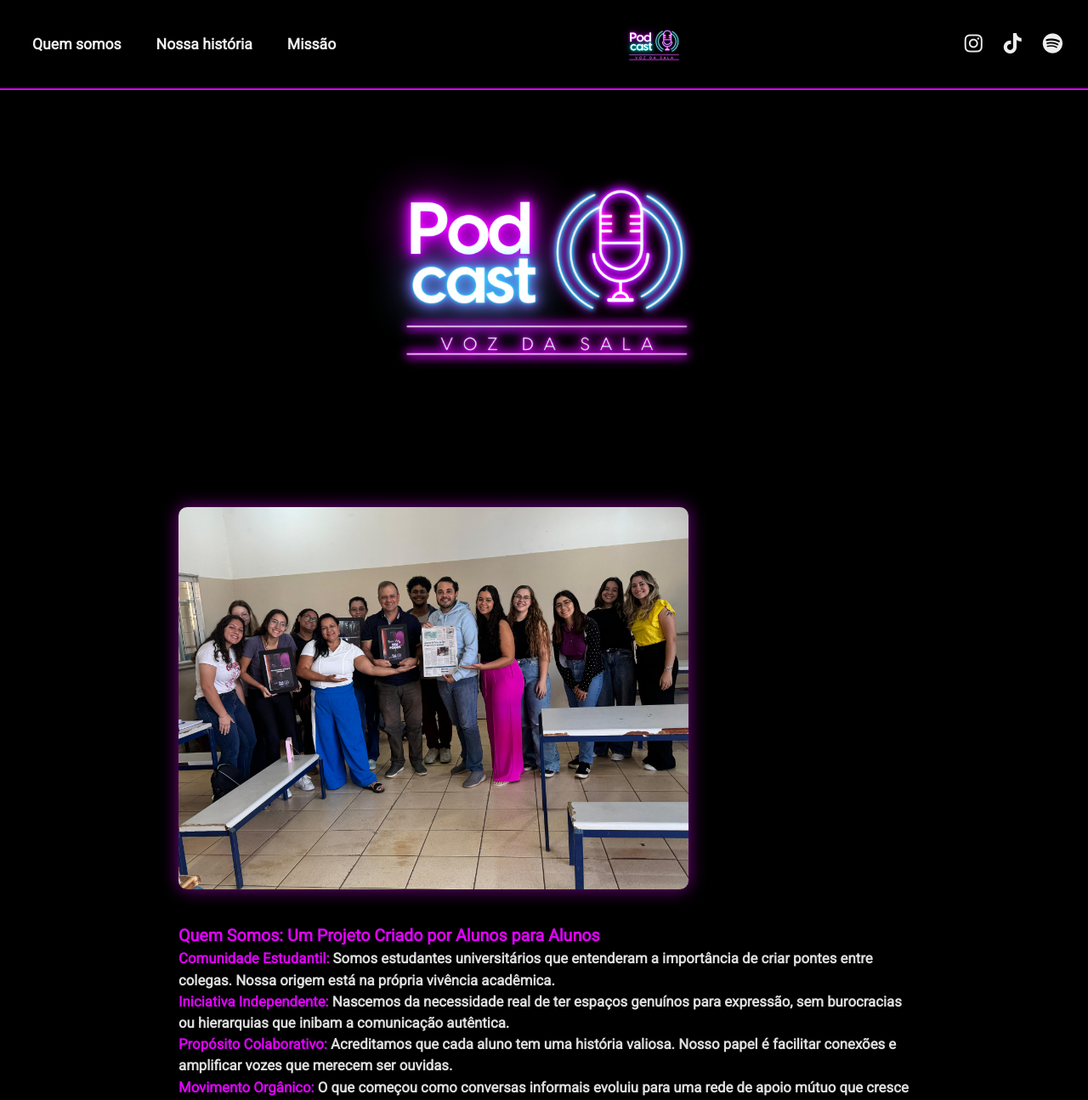
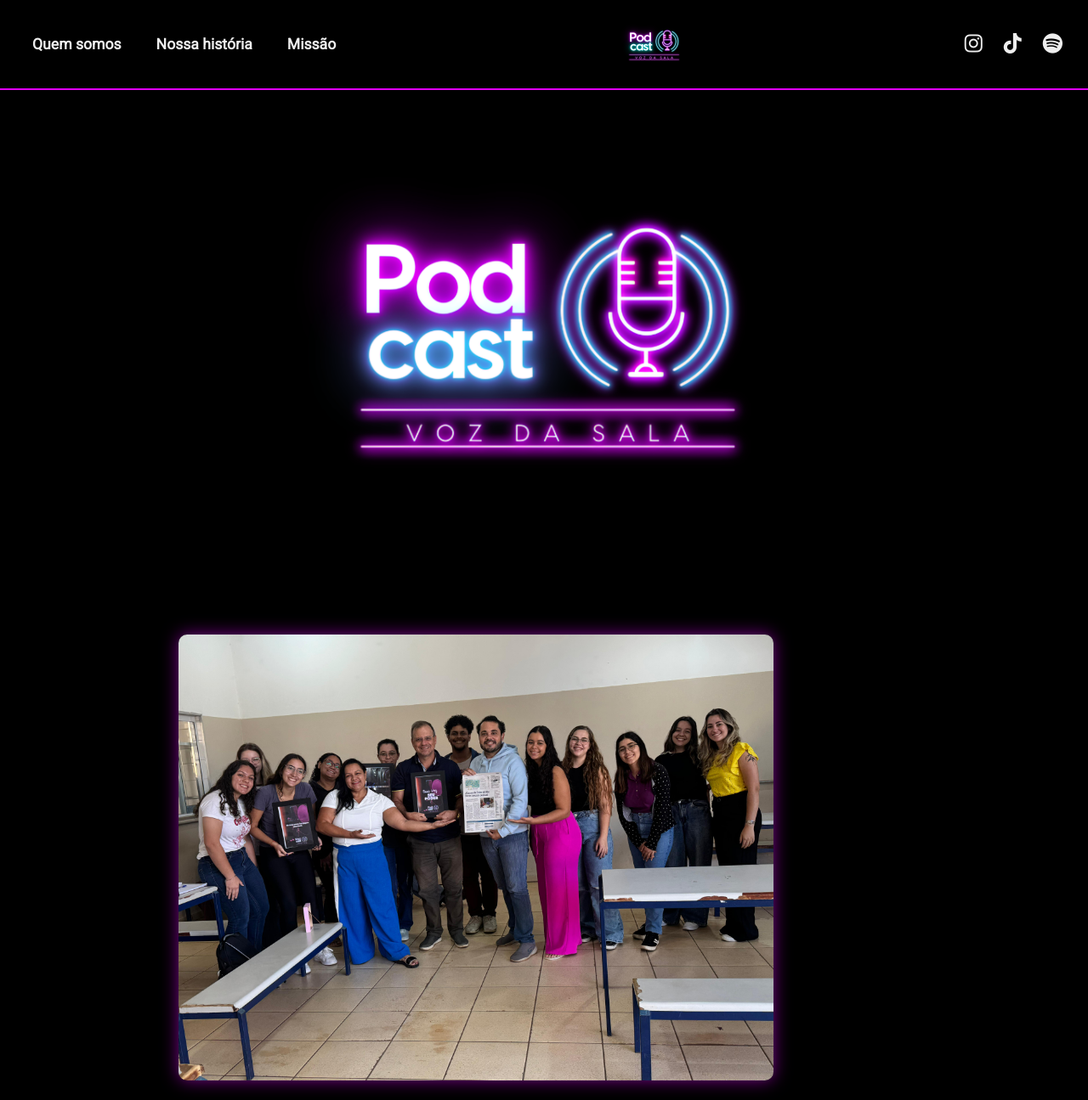
Before and after one commit to Victorhugo1337/voz-da-sala-fatec-rp, a plain HTML site: page voz-da-sala/index.html in a window 1280 px wide. Shown: the top 1295 px of the page at 85% size. Drawn offline with Linux system fonts and the light colour scheme.

Commit message:
atualização no logo

```diff
--- a/voz-da-sala/style.css
+++ b/voz-da-sala/style.css
@@ -95,7 +95,7 @@ main {
 }
 
 .logo-destaque {
-  max-width: 450px;
+  max-width: 600px;
   width: 100%;
   filter: drop-shadow(0 0 6px #e100ff);
   user-select: none;
@@ -112,8 +112,8 @@ main {
 }
 
 .quem-somos img.embaixadores-img {
-  flex: 1 1 400px;
-  max-width: 600px;
+  flex: 1 1 600px;
+  max-width: 700px;
   border-radius: 10px;
   box-shadow: 0 0 20px #e100ff88;
   object-fit: cover;
```
